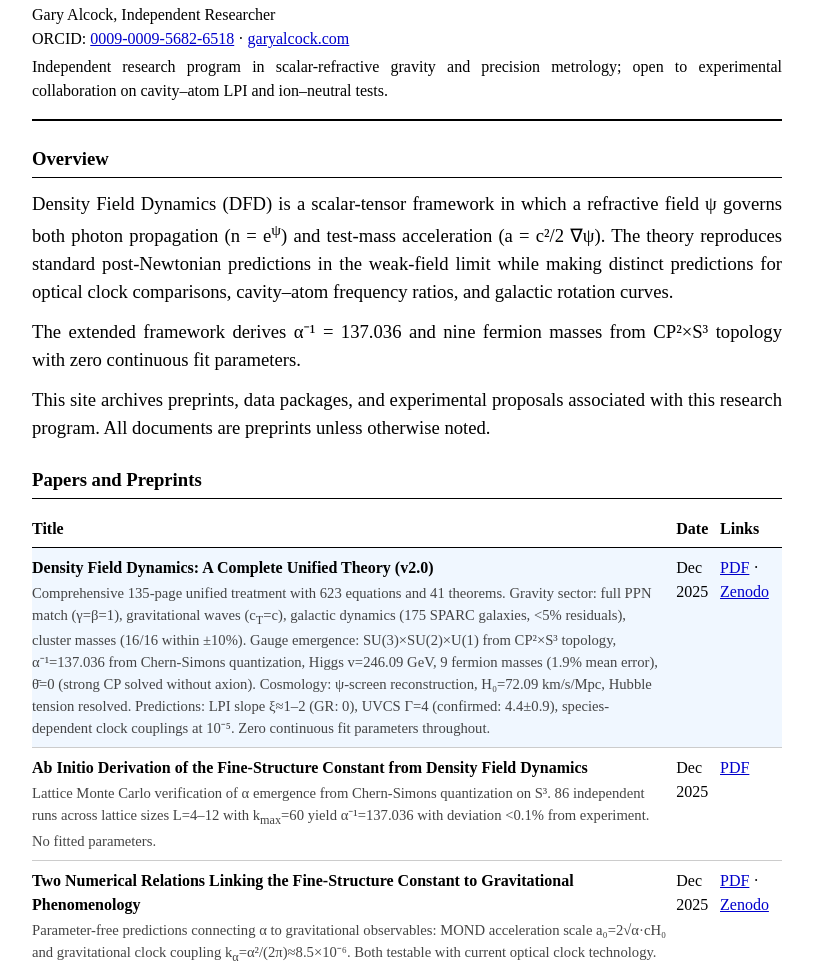
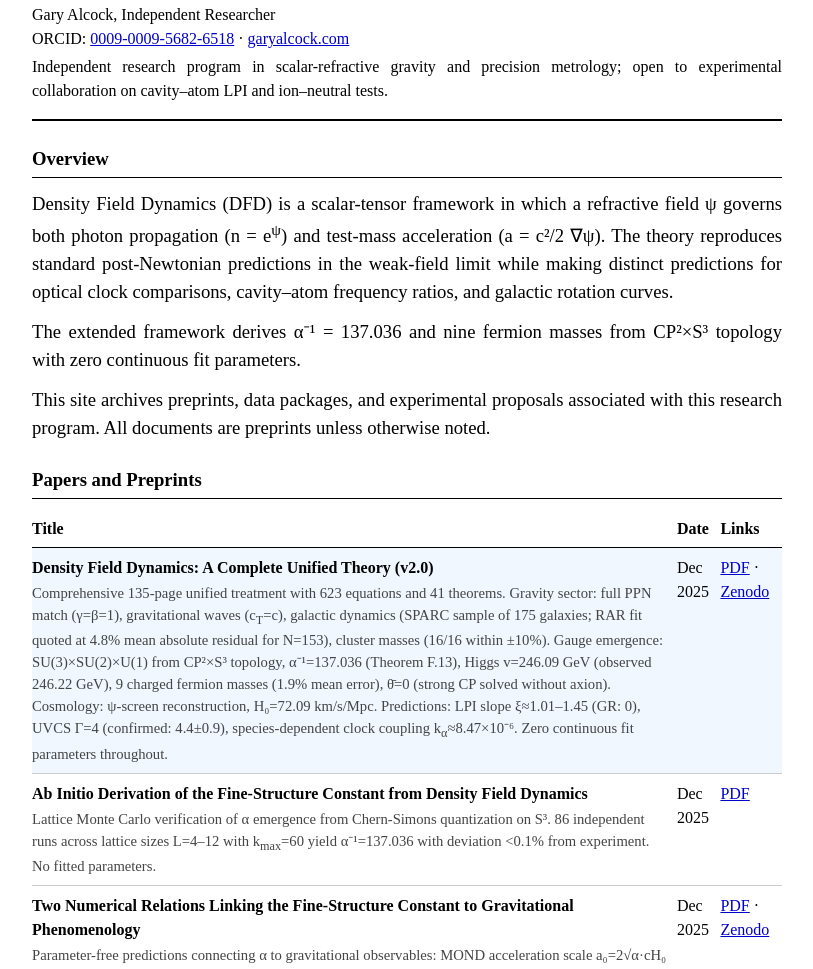
Before and after one commit to galcock/densityfielddynamics, a plain HTML site: page index.html in a window 1280 px wide. Shown: the part 113-1082 px from the top of the page, without its empty margins (233-1046 px from the left). Drawn offline with Linux system fonts and the light colour scheme.

Commit message:
Update index.html

```diff
--- a/index.html
+++ b/index.html
@@ -66,7 +66,7 @@
           <tr style="background-color: #f0f7ff;">
             <td>
               <strong>Density Field Dynamics: A Complete Unified Theory (v2.0)</strong><br>
-              <span class="desc">Comprehensive 135-page unified treatment with 623 equations and 41 theorems. Gravity sector: full PPN match (γ=β=1), gravitational waves (c<sub>T</sub>=c), galactic dynamics (175 SPARC galaxies, &lt;5% residuals), cluster masses (16/16 within ±10%). Gauge emergence: SU(3)×SU(2)×U(1) from CP²×S³ topology, α⁻¹=137.036 from Chern-Simons quantization, Higgs v=246.09 GeV, 9 fermion masses (1.9% mean error), θ̄=0 (strong CP solved without axion). Cosmology: ψ-screen reconstruction, H₀=72.09 km/s/Mpc, Hubble tension resolved. Predictions: LPI slope ξ≈1–2 (GR: 0), UVCS Γ=4 (confirmed: 4.4±0.9), species-dependent clock couplings at 10⁻⁵. Zero continuous fit parameters throughout.</span>
+              <span class="desc">Comprehensive 135-page unified treatment with 623 equations and 41 theorems. Gravity sector: full PPN match (γ=β=1), gravitational waves (c<sub>T</sub>=c), galactic dynamics (SPARC sample of 175 galaxies; RAR fit quoted at 4.8% mean absolute residual for N=153), cluster masses (16/16 within ±10%). Gauge emergence: SU(3)×SU(2)×U(1) from CP²×S³ topology, α⁻¹=137.036 (Theorem F.13), Higgs v=246.09 GeV (observed 246.22 GeV), 9 charged fermion masses (1.9% mean error), θ̄=0 (strong CP solved without axion). Cosmology: ψ-screen reconstruction, H₀=72.09 km/s/Mpc. Predictions: LPI slope ξ≈1.01–1.45 (GR: 0), UVCS Γ=4 (confirmed: 4.4±0.9), species-dependent clock coupling k<sub>α</sub>≈8.47×10⁻⁶. Zero continuous fit parameters throughout.</span>
             </td>
             <td>Dec 2025</td>
             <td>
```
